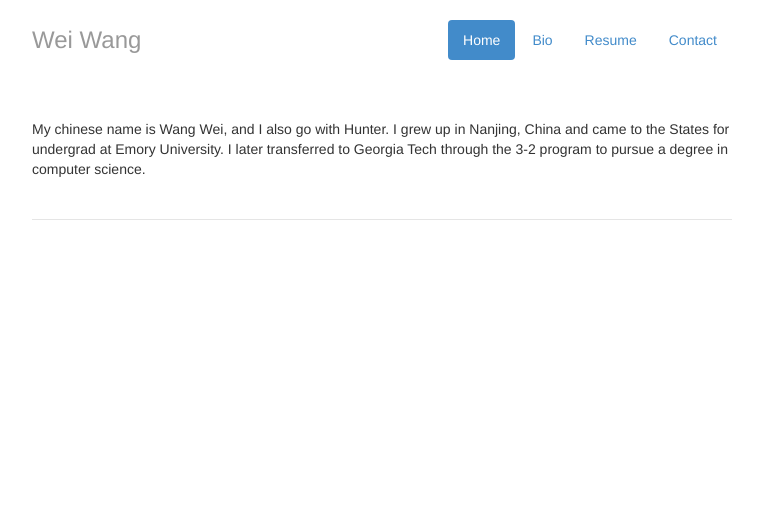
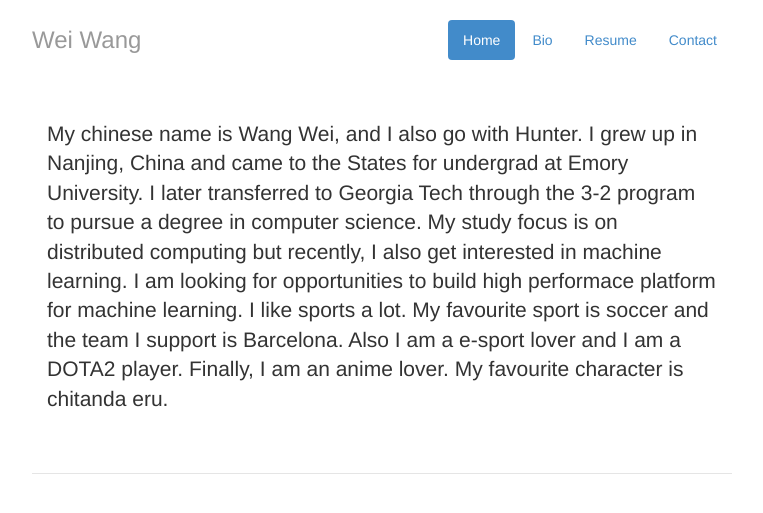
Before and after one commit to wwang414/wwang414.github.io, a Jekyll site: the page built from bio/index.html, in a window 1280 px wide. Shown: the top 513 px of the page, without its empty margins (258-1021 px from the left). Built offline with Jekyll 4.4.1, drawn with Linux system fonts in a browser that asks for light colours; nearby versions of some CDN libraries; library files that are not in the unit come from our copies.

Commit message:
Update index.html

```diff
--- a/bio/index.html
+++ b/bio/index.html
@@ -2,4 +2,8 @@
 layout: default
 title: Wei's Contact
 ---
-My chinese name is Wang Wei, and I also go with Hunter. I grew up in Nanjing, China and came to the States for undergrad at Emory University. I later transferred to Georgia Tech through the 3-2 program to pursue a degree in computer science.
+<div class="col-lg-12">
+          <p class="lead">My chinese name is Wang Wei, and I also go with Hunter. I grew up in Nanjing, China and came to the States for undergrad at Emory University. I later transferred to Georgia Tech through the 3-2 program to pursue a degree in computer science.
+ My study focus is on distributed computing but recently, I also get interested in machine learning. I am looking for opportunities to build high performace platform for machine learning.
+I like sports a lot. My favourite sport is soccer and the team I support is Barcelona. Also I am a e-sport lover and I am a DOTA2 player. Finally, I am an anime lover. My favourite character is chitanda eru.</p>
+</div>
```
